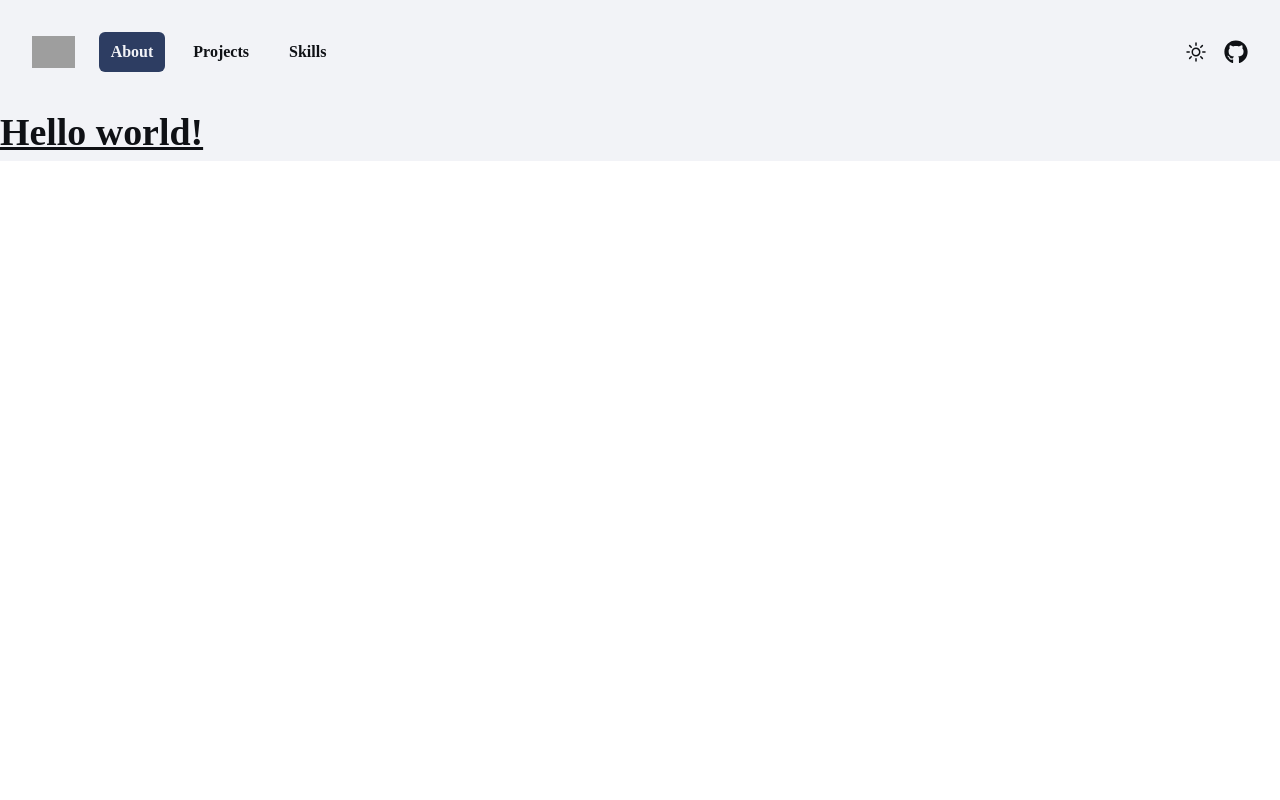
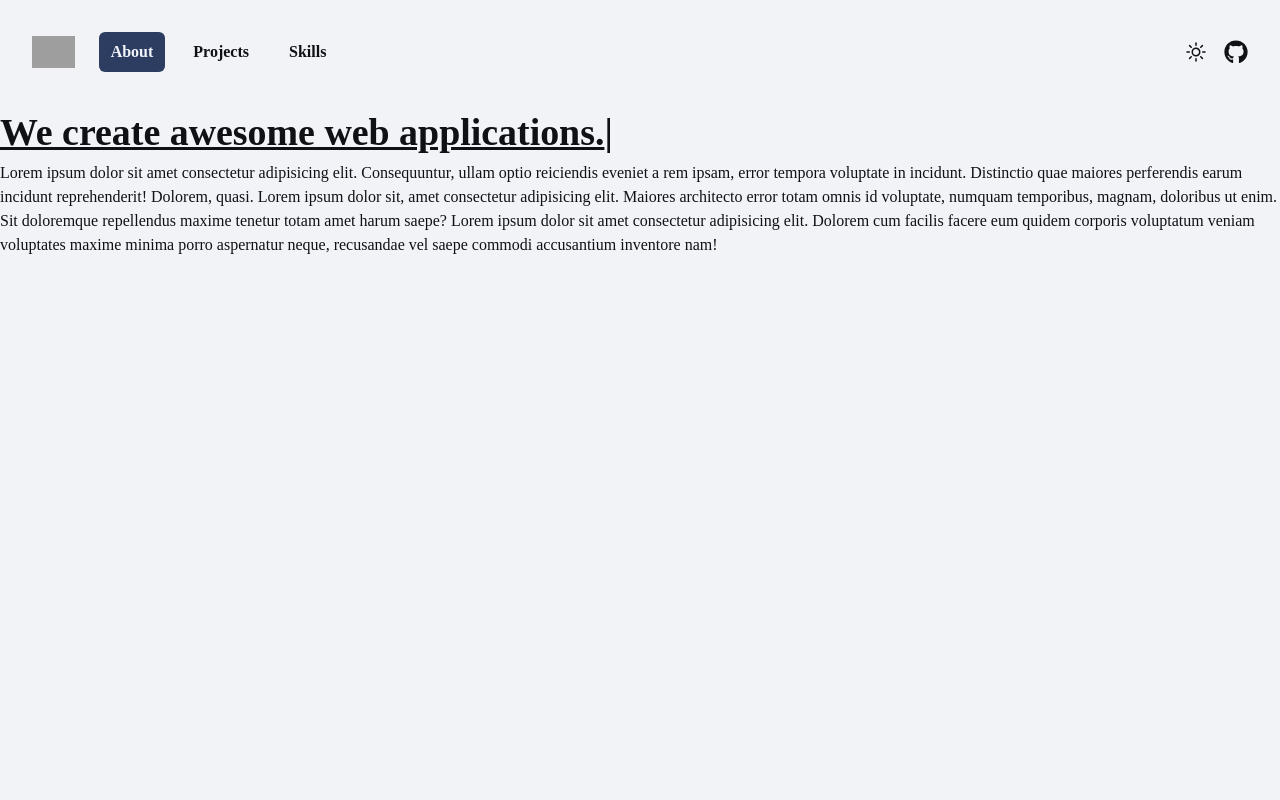
Before and after one commit to Prayas-35/Portfolio, a React (Create React App) app: page / in a window 1280 px wide. Shown: the top 800 px of the page. Built offline with nearby package versions, Linux system fonts and the light colour scheme; grey boxes are pictures that could not be loaded.

Commit message:
animations

```diff
--- a/package.json
+++ b/package.json
@@ -8,10 +8,13 @@
     "@testing-library/jest-dom": "^5.17.0",
     "@testing-library/react": "^13.4.0",
     "@testing-library/user-event": "^13.5.0",
+    "animate.css": "^4.1.1",
     "react": "^18.3.1",
     "react-dom": "^18.3.1",
     "react-icons": "^5.2.1",
+    "react-intersection-observer": "^9.13.0",
     "react-scripts": "5.0.1",
+    "typed.js": "^2.1.0",
     "web-vitals": "^2.1.4"
   },
   "scripts": {
--- a/src/App.css
+++ b/src/App.css
@@ -1,4 +1,4 @@
-.App {
+App {
   text-align: center;
 }
 
--- a/src/App.js
+++ b/src/App.js
@@ -1,14 +1,32 @@
 import Navbar from './components/Navbar';
+import 'animate.css';
+import { useInView } from 'react-intersection-observer';
+import TypedAnimation from './components/TypedAnimation';
 
 export default function App() {
+  const [ref1, inView1] = useInView({ triggerOnce: false });
+  const [ref2, inView2] = useInView({ triggerOnce: false });
+
   return (
     <div className='text-foreground bg-background'>
       <div className='mx-auto max-w-[81rem]'>
         <Navbar />
-        <h1 className="text-3xl font-bold underline bg-background text-foreground">
-          Hello world!
-        </h1>
+        <main>
+          <section ref={ref1} className='max-h-fit min-h-screen'>
+            <h1 className={`text-2xl sm:text-3xl font-bold underline bg-background text-foreground ${inView1 ? 'animate__animated animate__fadeInLeft' : ''}`}>
+              <TypedAnimation />
+            </h1>
+            Lorem ipsum dolor sit amet consectetur adipisicing elit. Consequuntur, ullam optio reiciendis eveniet a rem ipsam, error tempora voluptate in incidunt. Distinctio quae maiores perferendis earum incidunt reprehenderit! Dolorem, quasi.
+            Lorem ipsum dolor sit, amet consectetur adipisicing elit. Maiores architecto error totam omnis id voluptate, numquam temporibus, magnam, doloribus ut enim. Sit doloremque repellendus maxime tenetur totam amet harum saepe?
+            Lorem ipsum dolor sit amet consectetur adipisicing elit. Dolorem cum facilis facere eum quidem corporis voluptatum veniam voluptates maxime minima porro aspernatur neque, recusandae vel saepe commodi accusantium inventore nam!
+          </section>
+          <section id='projects' ref={ref2} className='h-screen'>
+            <h1 className={`text-foreground ${inView2 ? 'animate__animated animate__fadeInLeft' : ''}`}>
+              Hello world2!
+            </h1>
+          </section>
+        </main>
       </div>
     </div>
-  )
+  );
 }
--- a/src/components/Navbar.jsx
+++ b/src/components/Navbar.jsx
@@ -6,7 +6,7 @@ import { FaGithub } from "react-icons/fa";
 
 const navigation = [
     { name: 'About', href: '#', current: true },
-    { name: 'Projects', href: '#', current: false },
+    { name: 'Projects', href: '#projects', current: false },
     { name: 'Skills', href: '#', current: false },
 ];
 
@@ -16,7 +16,7 @@ function classNames(...classes) {
 
 export default function Navbar() {
     return (
-        <div>
+        <div className='bg-background'>
             <Disclosure as="nav" className="bg-background">
                 <div className="px-2 sm:px-6 lg:px-8 py-5">
                     <div className="relative flex h-16 items-center justify-between">
--- /dev/null
+++ b/src/components/TypedAnimation.jsx
@@ -0,0 +1,33 @@
+// TypedAnimation.js
+import React, { useEffect, useRef } from 'react';
+import Typed from 'typed.js';
+
+const TypedAnimation = () => {
+  const el = useRef(null);
+  const typed = useRef(null);
+
+  useEffect(() => {
+    const options = {
+      strings: ["Welcome to our website!", "We create awesome web applications.", "Contact us for more information."],
+      typeSpeed: 60,
+      backSpeed: 25,
+      loop: true,
+    };
+
+    // elRef refers to the <span> rendered below
+    typed.current = new Typed(el.current, options);
+
+    return () => {
+      // Make sure to destroy Typed instance during cleanup to prevent memory leaks
+      typed.current.destroy();
+    };
+  }, []);
+
+  return (
+    <div className="type-wrapper">
+      <span ref={el} />
+    </div>
+  );
+};
+
+export default TypedAnimation;
--- a/src/index.css
+++ b/src/index.css
@@ -7,6 +7,10 @@
 body {
   font-family: 'Kreon';
   font-weight: 400;
+}
+
+html {
+  scroll-behavior: smooth;
 }
 
 h1,
```
Also changed, not shown: 1 other file (tests, documents, lock files or other folders).
